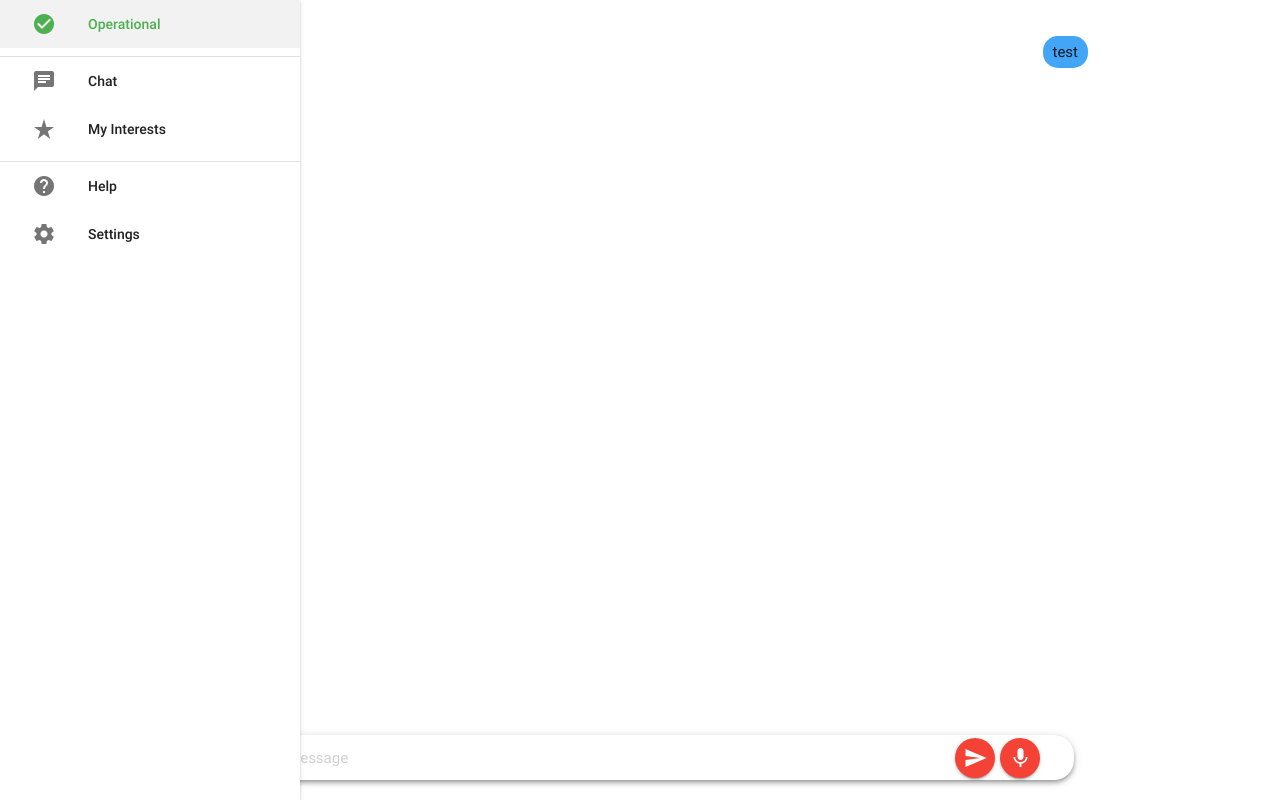
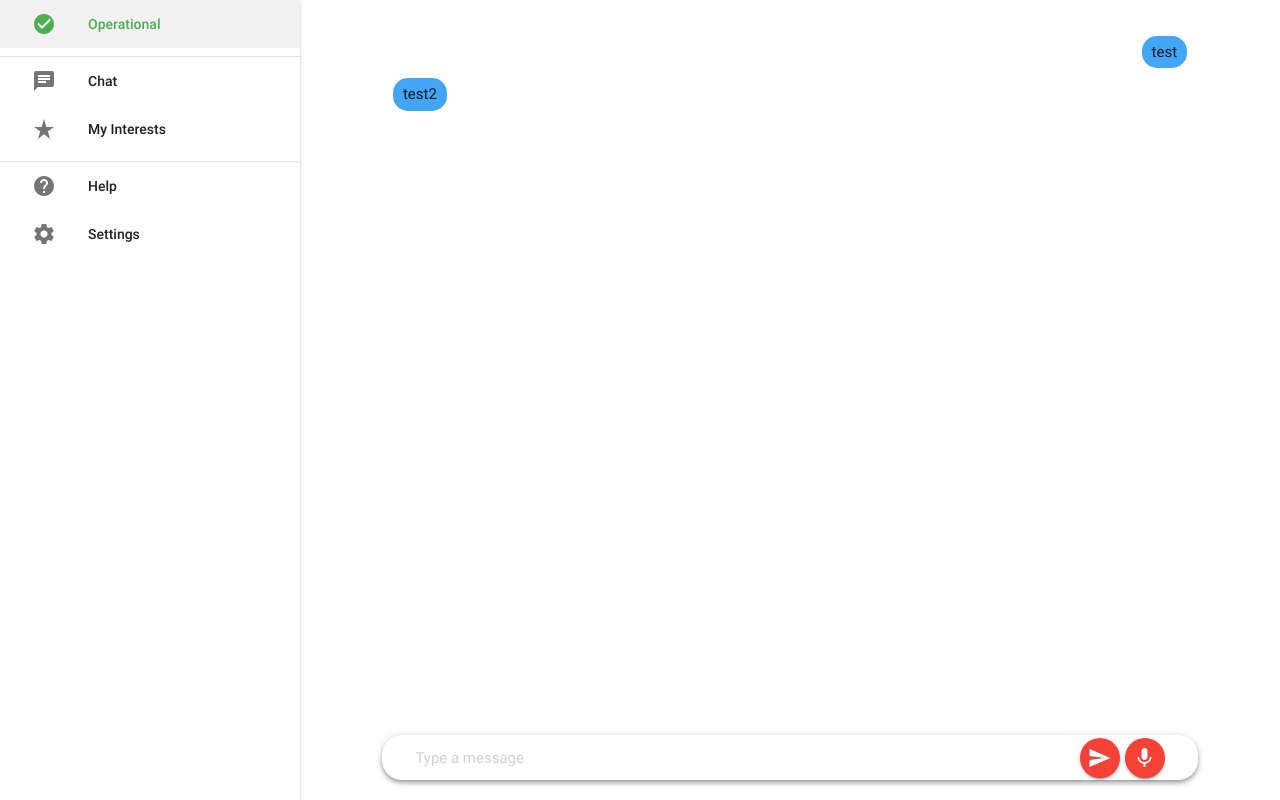
Before and after one commit to alexmotoc/projectaeora, a Django app: page /chat/ in a window 1280 px wide. Run offline with Django 3.2, Linux system fonts and the light colour scheme; some libraries are stand-ins or nearby versions.

Commit message:
Fixed main content positioning and created sticky footer

```diff
--- a/webapp/bot/static/css/chat.css
+++ b/webapp/bot/static/css/chat.css
@@ -4,10 +4,10 @@
 .material-icons.md-48 { font-size: 48px; }
 
 .fixed-bottom {
-    position: absolute;
-    right: 0;
+    position: fixed;
+    /*right: 0;*/
     bottom: 0;
-    left: 0;
+    /*left: 0;*/
 }
 
 .bubble {
@@ -59,3 +59,25 @@
     border-bottom: none!important;
     box-shadow: none!important;
 }
+
+/* Offset your content by the width of the side menu */
+header, main, footer {
+    padding-left: 300px;
+}
+
+@media only screen and (max-width : 992px) {
+    header, main, footer {
+        padding-left: 0;
+    }
+}
+
+/* Make sticky footer */
+body {
+  display: flex;
+  min-height: 100vh;
+  flex-direction: column;
+}
+
+main {
+  flex: 1 0 auto;
+}
--- a/webapp/bot/templates/chat.html
+++ b/webapp/bot/templates/chat.html
@@ -15,7 +15,6 @@
     </head>
 
     <body>
-      <main>
         <!-- Sidebar for mobile -->
         <ul id="slide-out" class="side-nav fixed">
           <li><a class="waves-effect green-text" href="#!"><i class="material-icons green-text">check_circle</i>Operational</a></li>
@@ -28,10 +27,10 @@
         </ul>
         <a href="#" data-activates="slide-out" class="button-collapse"><i class="material-icons">menu</i></a>
 
-        <div class="container">
+      <main>
         <!-- Question history -->
         <div class="row">
-          <div class="col s12">
+          <div class="col s10 offset-s1">
             <div class="bubble sent blue lighten-1">
               test
             </div>
@@ -40,10 +39,12 @@
             </div>
           </div>
         </div>
+      </main>
 
+      <footer>
         <!-- Text input -->
-        <div class="row fixed-bottom">
-          <div class="col s8 offset-s2 text-bar z-depth-2 hoverable">
+        <div class="row">
+          <div class="col s10 offset-s1 text-bar z-depth-2 hoverable">
             <div class="col s12">
             <form action="/chat/" method="post">
               {% csrf_token %}
@@ -58,8 +59,7 @@
             </div>
           </div>
         </div>
-        </div>
-      </main>
+    </footer>
 
       <!--Import jQuery before materialize.js-->
       <script type="text/javascript" src="https://code.jquery.com/jquery-3.2.1.min.js"></script>
```
